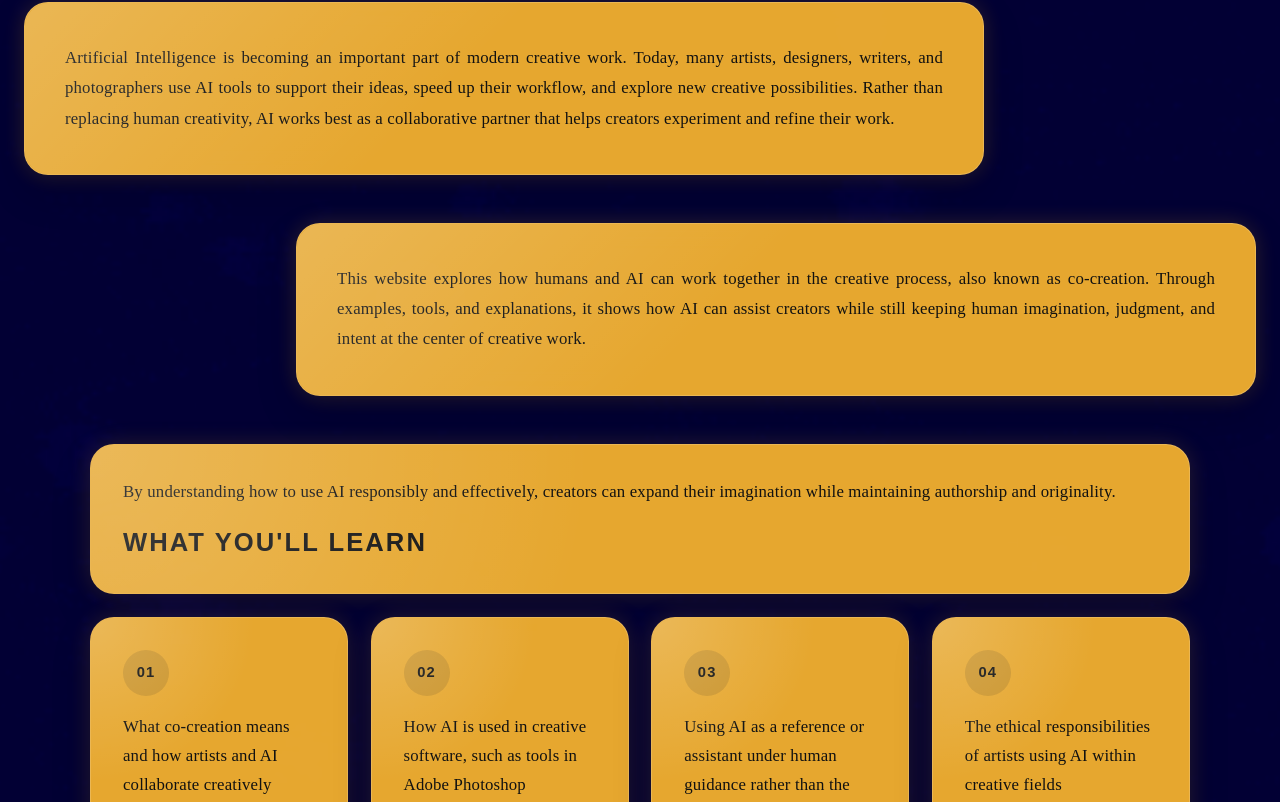
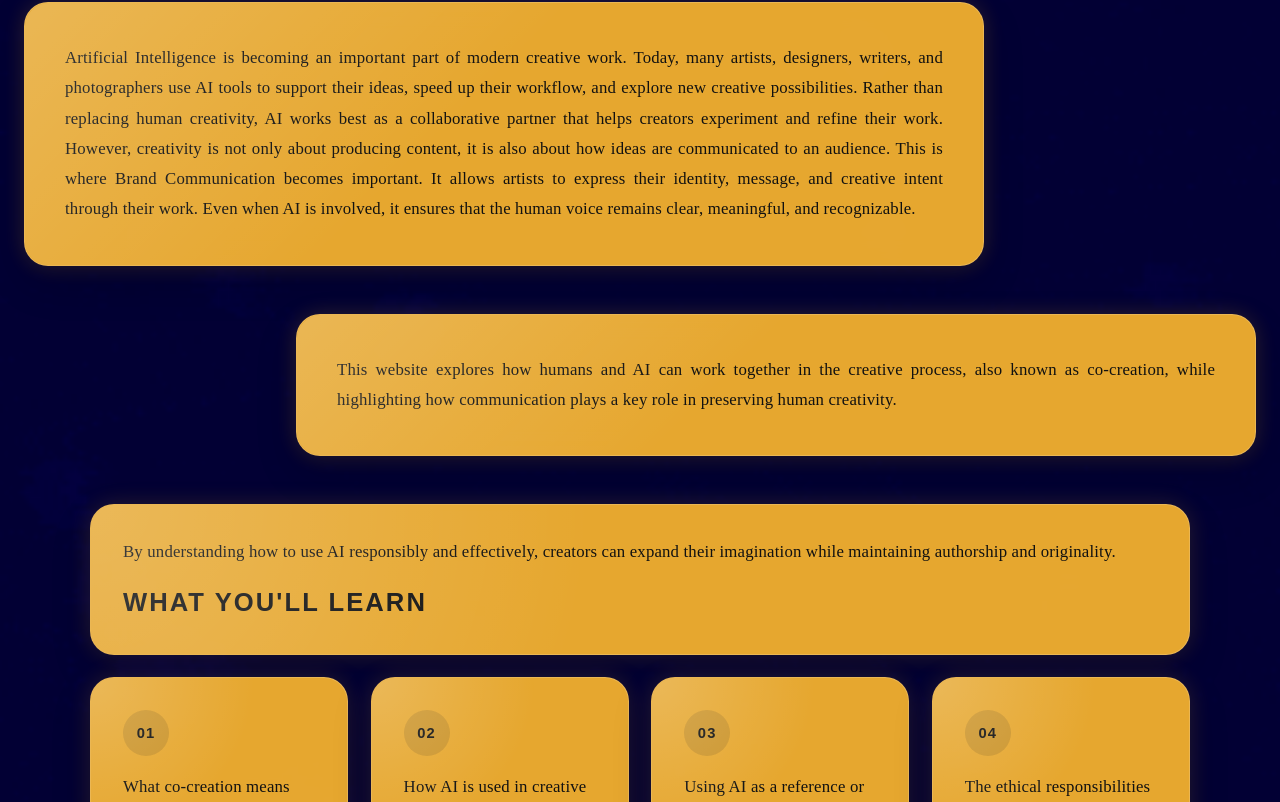
Before and after one commit to rosellerpelonia/ebook, a Vue app: page / in a window 1280 px wide. Shown: the part 950-1752 px from the top of the page. Built offline with nearby package versions, Linux system fonts and the light colour scheme; no server answers.

Commit message:
refactor home text change

```diff
--- a/src/pages/HomePage.vue
+++ b/src/pages/HomePage.vue
@@ -72,15 +72,21 @@ function closeImage() {
               support their ideas, speed up their workflow, and explore new creative
               possibilities. Rather than replacing human creativity, AI works best as a
               collaborative partner that helps creators experiment and refine their work.
+
+              However, creativity is not only about producing content, it is also about how ideas
+              are communicated to an audience. This is where Brand Communication becomes
+              important. It allows artists to express their identity, message, and creative intent
+              through their work. Even when AI is involved, it ensures that the human voice remains
+              clear, meaningful, and recognizable.
+
             </p>
           </div>
 
           <div class="text-box text-box--right fade-up fade-delay-3">
             <p class="body-text">
-              This website explores how humans and AI can work together in the creative
-              process, also known as co-creation. Through examples, tools, and explanations,
-              it shows how AI can assist creators while still keeping human imagination,
-              judgment, and intent at the center of creative work.
+              This website explores how humans and AI can work together in the creative process,
+              also known as co-creation, while highlighting how communication plays a key role in
+              preserving human creativity.
             </p>
           </div>
 
```
